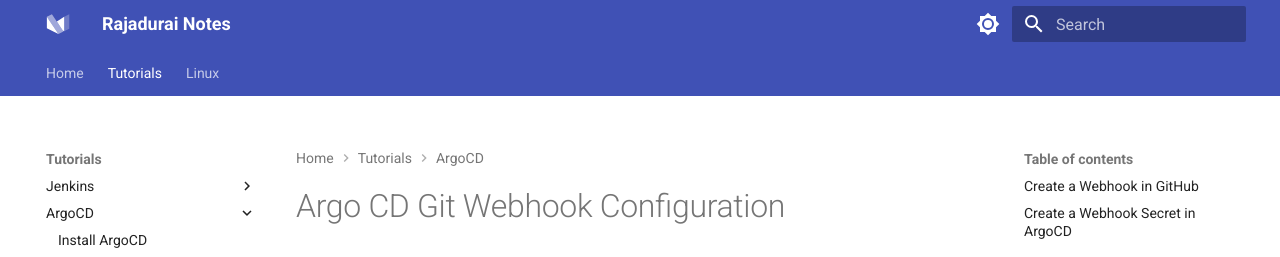
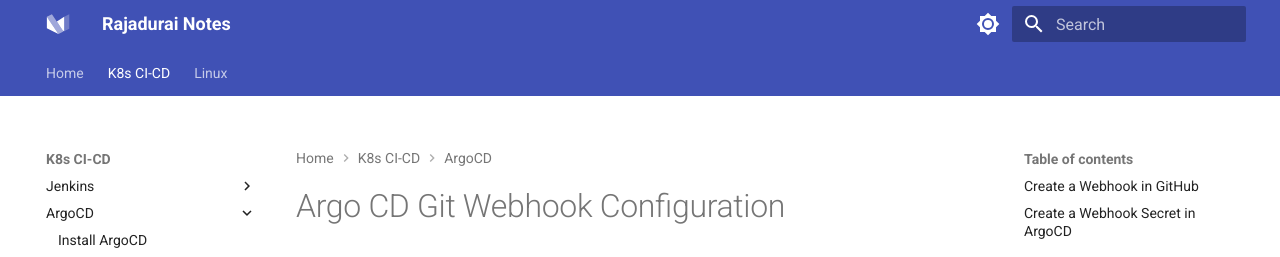
Before and after one commit to rajaduraicloud/tutorial-documentation, an MkDocs documentation site: the page built from docs/Kubernetes/argocd-webhook.md, in a window 1280 px wide and 900 px high. Shown: the top 257 px of the window. Built offline with MkDocs 1.6.1 and Material for MkDocs 9.7.7, drawn with Linux system fonts in a browser that asks for light colours.

Commit message:
Update mkdocs.yml

```diff
--- a/mkdocs.yml
+++ b/mkdocs.yml
@@ -129,7 +129,7 @@
 
 nav:
   - Home: index.md
-  - Tutorials:
+  - K8s CI-CD:
     - Jenkins:
         - Install Jenkins: Kubernetes/install-jenkins.md
         - Install Nginx Reverse Proxy for Jenkins: Kubernetes/install-nginx.md
```
